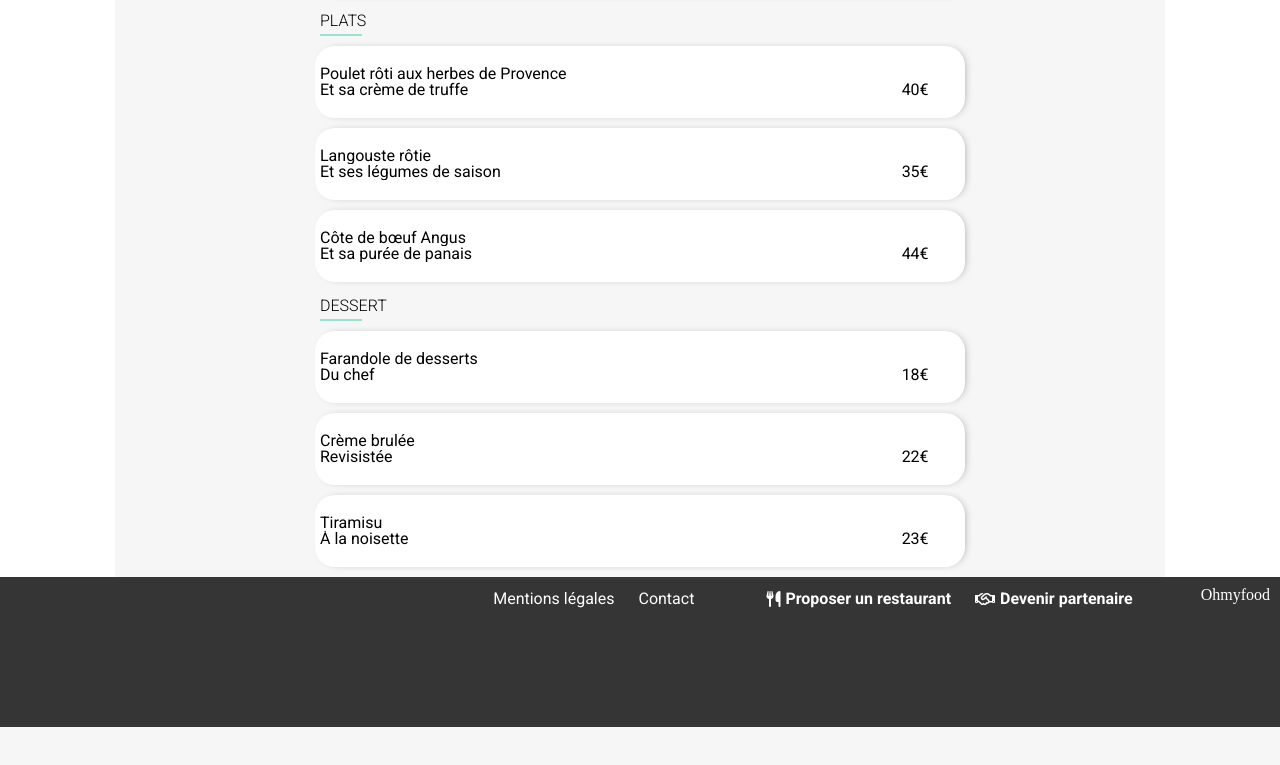
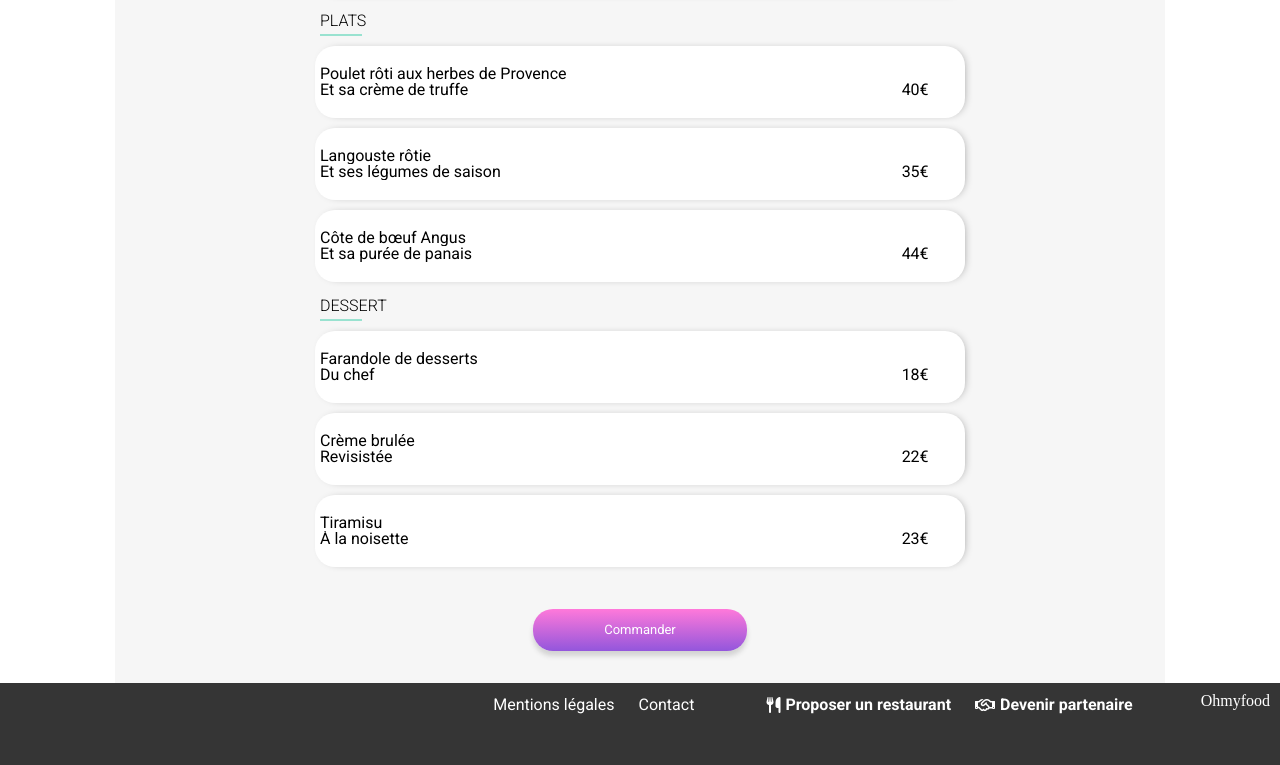
Before and after one commit to ThibautDupin/projet_3, a website: page delice.html in a window 1280 px wide. Shown: the part 684-1449 px from the top of the page. Before the commit the page ends 1411 px from the top, so only its background shows below. Drawn offline with Linux system fonts and the light colour scheme; a web font is replaced by a local one.

```diff
--- a/delice.html
+++ b/delice.html
@@ -159,6 +159,7 @@
                         </div>
                     </section>
                 </div>
+                <a class="validation-button" href="https://www.google.com">Commander</a>
             </div>
 
         </main>
```
Also changed, not shown: francaise.html (+1 -0 lines), note.html (+1 -0 lines).
